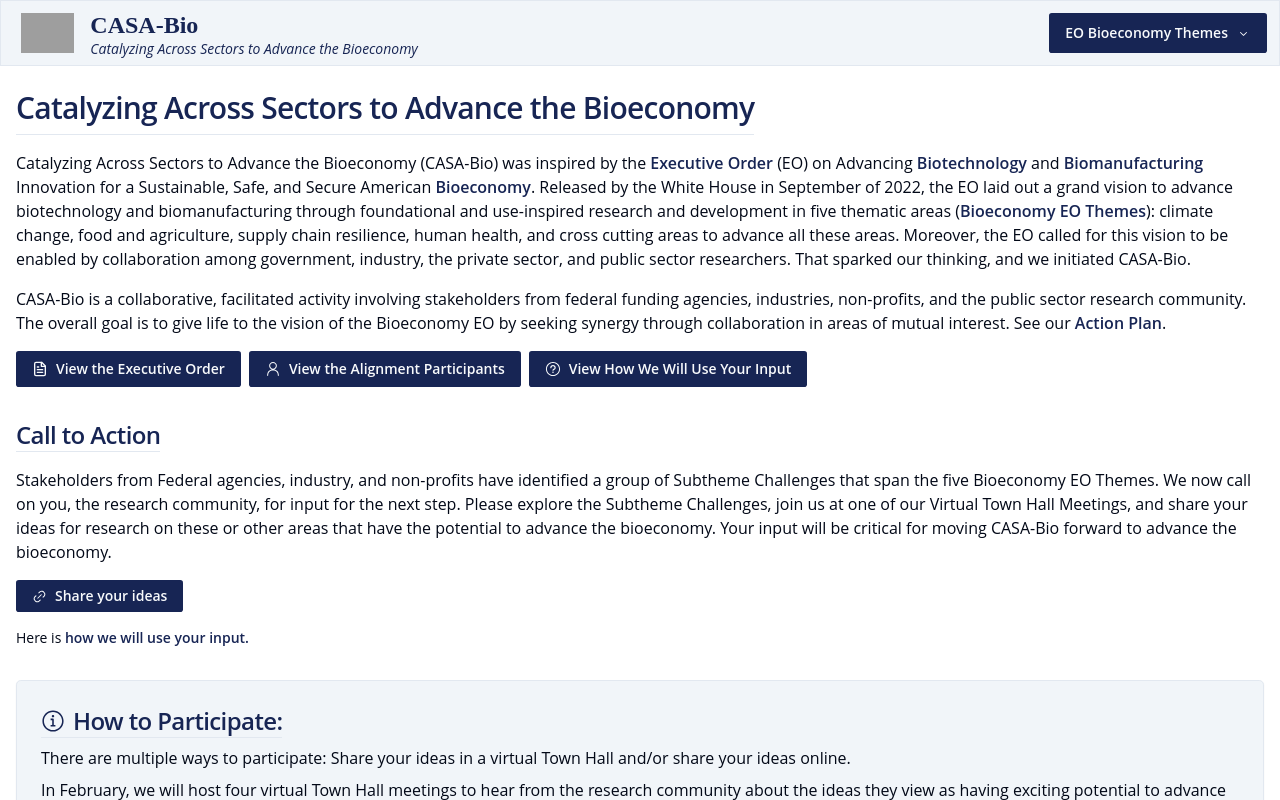
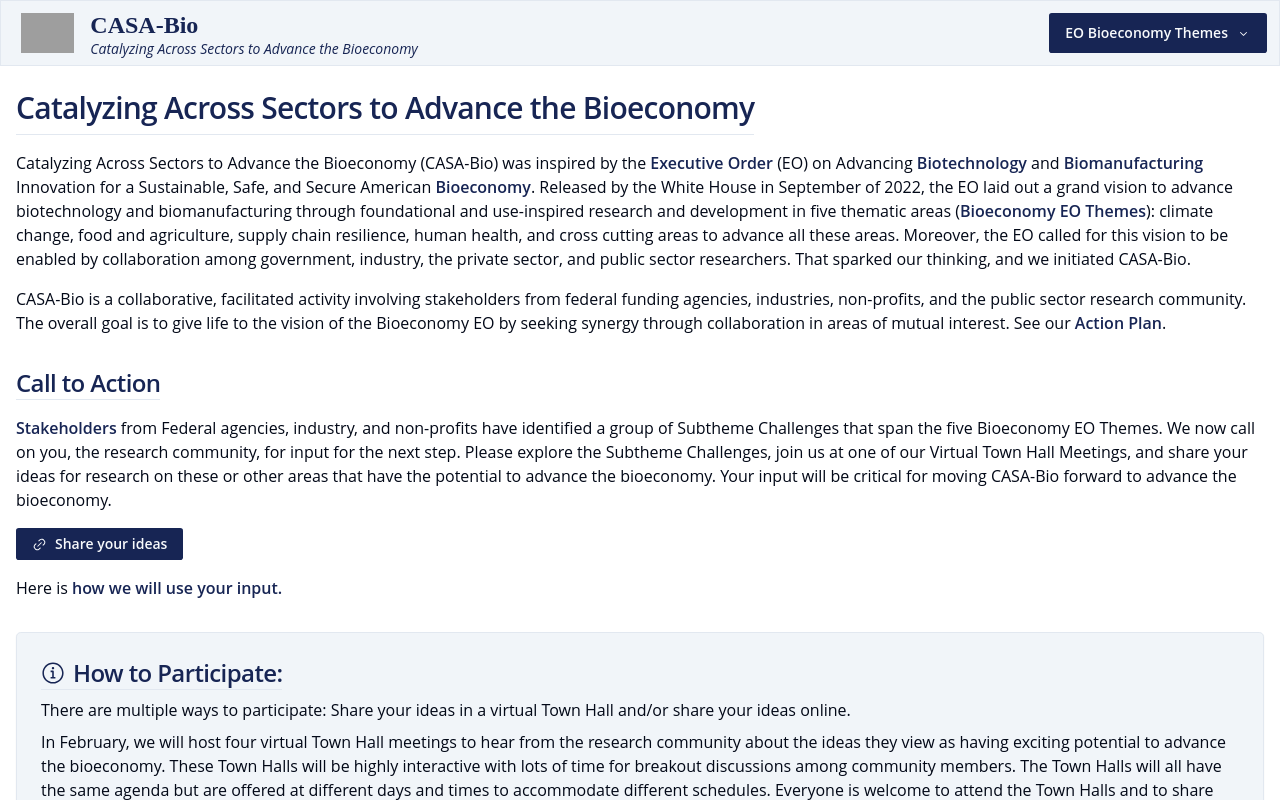
Before and after one commit to ZachStapletonJones/casa-bio, a Next.js app: page / in a window 1280 px wide. Shown: the top 800 px of the page. Built offline with nearby package versions, Linux system fonts and the light colour scheme; grey boxes are pictures that could not be loaded.

Commit message:
tweaks to input and buttons

```diff
--- a/app/how-we-will-use-your-input/page.tsx
+++ b/app/how-we-will-use-your-input/page.tsx
@@ -29,12 +29,7 @@
             Sharing Individual Ideas
           </div>
           <div>
-            When you submit your responses, you’re not just sending information
-            into the void. Your ideas have the potential to resonate with
-            others. As part of our commitment to a collaborative community, we
-            may share your individual ideas with other participants of CASA-Bio
-            or during subsequent meetings. This sharing aims to foster a sense
-            of connection and shared purpose among us all.
+          When you submit your responses, you’re not just sending information into the void.  Your ideas have the potential to resonate with others.  As part of our commitment to a collaborative community, we may share your individual ideas with other participants of CASA-Bio or during subsequent meetings.  This sharing aims to foster a sense of connection and shared purpose among us all. Patentable ideas, trade secrets, privileged or confidential commercial or financial information, disclosure of which may harm the submitter, should not be included in any submissions.
           </div>
         </li>
         <li>
@@ -56,7 +51,7 @@
           <div>
           While we’re eager to share and analyze ideas, we respect your privacy. Only non-personal, thematic
 content from your responses will be used in our analyses and shared with others. Your personal
-details will remain confidential and will not be part of the shared or analyzed data.
+details will remain confidential and will not be part of the shared or analyzed data. Please, do not submit sensitive personal information.
           </div>
         </li>
         <li>
--- a/app/page.tsx
+++ b/app/page.tsx
@@ -23,7 +23,7 @@
             </div>
             <div className='flex flex-col gap-4'>
             <h2 className='scroll-m-20 border-b w-fit text-2xl font-semibold tracking-tight text-primary'>Call to Action</h2>
-            <p>Stakeholders from Federal agencies, industry, and non-profits have identified a group of Subtheme
+            <p><Link className='w-fit text-primary font-semibold hover:underline' href="/alignment-participants">Stakeholders</Link> from Federal agencies, industry, and non-profits have identified a group of Subtheme
 Challenges that span the five Bioeconomy EO Themes. We now call on you, the research community, for
 input for the next step. Please explore the Subtheme Challenges, join us at one of our Virtual Town Hall
 Meetings, and share your ideas for research on these or other areas that have the potential to advance
@@ -36,7 +36,7 @@
                   </Button>
                 </Link>
                 </div>
-            <p className='text-sm'>Here is <Link className='text-primary font-semibold hover:underline' href={'/how-we-will-use-your-input'}>how we will use your input.</Link></p>
+            <p className=''>Here is <Link className='text-primary font-semibold hover:underline' href={'/how-we-will-use-your-input'}>how we will use your input.</Link></p>
           </div>
             <Card className=' bg-secondary '>
             <CardHeader className='pb-2'>
--- a/components/SplashContent.tsx
+++ b/components/SplashContent.tsx
@@ -60,7 +60,7 @@
 vision of the Bioeconomy EO by seeking synergy through collaboration in areas of mutual interest. See
 our <a className="cursor-pointer font-semibold text-primary" href="https://firebasestorage.googleapis.com/v0/b/kistorm-media.appspot.com/o/CASA-Bio%20Action%20Plan.pdf?alt=media&token=0e6b6388-545c-4c58-91f1-c426810a3988" target="_blank">Action Plan</a>.
 </p>
-<div className="flex gap-2 items-center h-fit">
+{/* <div className="flex gap-2 items-center h-fit">
 <a className='w-fit' href="https://www.whitehouse.gov/briefing-room/presidential-actions/2022/09/12/executive-order-on-advancing-biotechnology-and-biomanufacturing-innovation-for-a-sustainable-safe-and-secure-american-bioeconomy/" target="_blank">
   <Button className='font-semibold flex items-center gap-2 w-fit text-xs h-20 sm:h-full sm:text-sm'><FileText className='h-4 w-4' />View the Executive Order</Button>
 </a>
@@ -70,7 +70,7 @@
 <Link className='w-fit' href="/how-we-will-use-your-input">
   <Button variant={'default'} className='font-semibold flex items-center gap-2 w-fit text-xs h-20 sm:h-full sm:text-sm'><QuestionMarkCircledIcon className='h-4 w-4' />View How We Will Use Your Input</Button>
 </Link>
-</div>
+</div>  */}
         </div>
     );
 }
```
Also changed, not shown: 1 other file (tests, documents, lock files or other folders).
